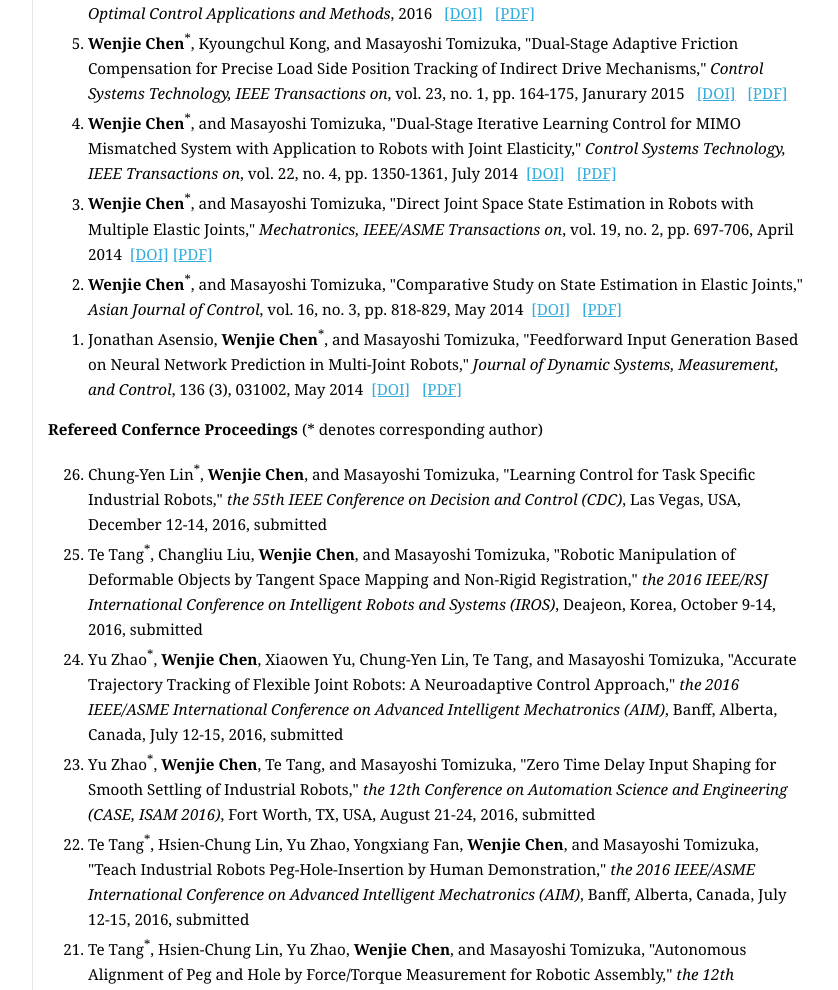
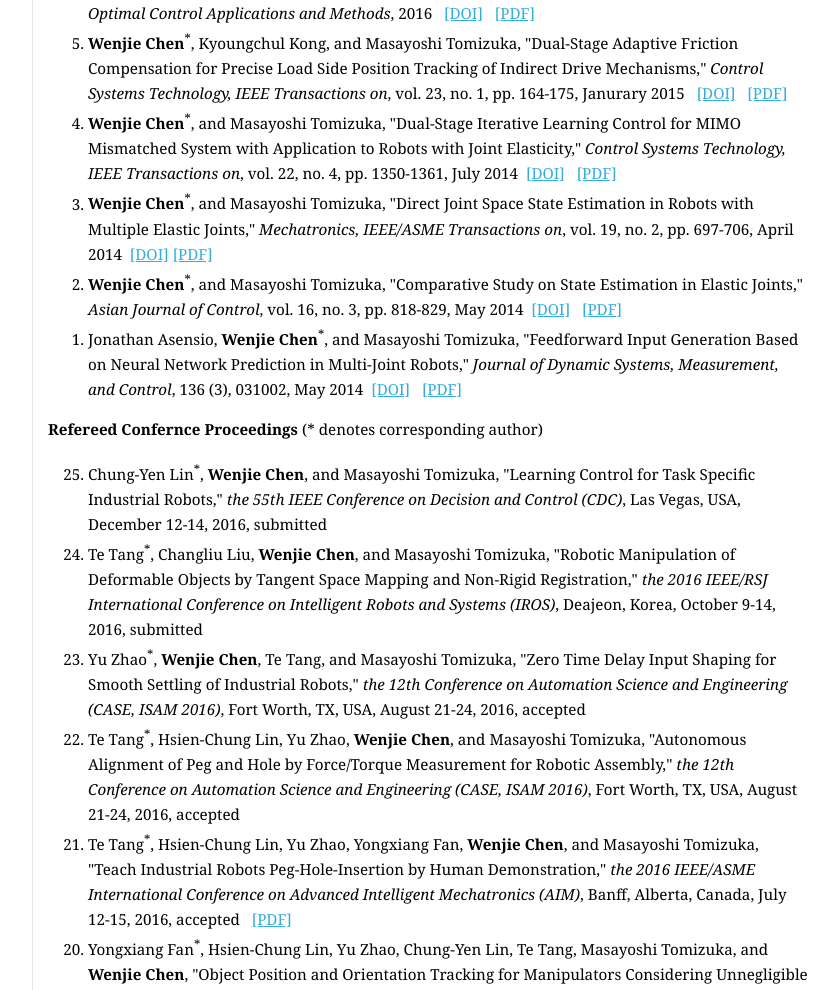
Before and after one commit to wjchen84/wjchen84.github.io, a plain HTML site: page index.html in a window 1280 px wide. Shown: the part 1810-2800 px from the top of the page, without its empty margins (332-1170 px from the left). Drawn offline with Linux system fonts and the light colour scheme; a script that the page names is missing; files whose address does not match are found by name.

Commit message:
Update the paper list and status

```diff
--- a/index.html
+++ b/index.html
@@ -53,7 +53,7 @@
 			<p style="text-align: left;">Oshino-mura, Yamanashi Prefecture 401-0597, Japan</p>
 			<p style="text-align: left;">Email: wjchen AT berkeley.edu</p>
 			<br>
-			<p style="text-align: center;"><font size="1">Last updated on March 23, 2016</font></p>
+			<p style="text-align: center;"><font size="1">Last updated on June 21, 2016</font></p>
 
 <!-- GoStats JavaScript Based Code -->
 <script type="text/javascript" src="http://gostats.com/js/counter.js"></script>
@@ -163,7 +163,7 @@ style="font: 9px sans-serif" title="Web Traffic">Web Traffic</a>
 			<br>
 			<b>Journal Publications</b> (* denotes corresponding author)<br>
 			<ol reversed start="7">
-				<li>Junkai Lu<sup>*</sup>, Kevin Haninger, <b>Wenjie Chen</b>, Masayoshi Tomizuka, Suraj Gowda, and Jose M. Carmena, "Design of a Passive Upper Limb Exoskeleton for Macaque Monkeys," <i>ASME Journal of Dynamic Systems, Measurement, and Control</i>, 2016, under review
+				<li>Junkai Lu<sup>*</sup>, Kevin Haninger, <b>Wenjie Chen</b>, Masayoshi Tomizuka, Suraj Gowda, and Jose M. Carmena, "Design of a Passive Upper Limb Exoskeleton for Macaque Monkeys," <i>ASME Journal of Dynamic Systems, Measurement, and Control</i>, 2016, accepted
 				<li>Pedro Reynoso-Mora<sup>*</sup>, <b>Wenjie Chen</b>, and Masayoshi Tomizuka, "A Convex Relaxation for the Time-optimal Trajectory Planning of Robotic Manipulators along Predetermined Geometric Paths," <i>Optimal Control Applications and Methods</i>, 2016 &nbsp; <a href="http://onlinelibrary.wiley.com/doi/10.1002/oca.2234/abstract" target="new">[DOI]</a> &nbsp; <a href="publications\2015_OCAM.pdf" target="new">[PDF]</a>
 				<li><b>Wenjie Chen</b><sup>*</sup>, Kyoungchul Kong, and Masayoshi Tomizuka, "Dual-Stage Adaptive Friction Compensation for Precise Load Side Position Tracking of Indirect Drive Mechanisms," <i>Control Systems Technology, IEEE Transactions on</i>, vol. 23, no. 1, pp. 164-175, Janurary 2015 &nbsp; <a href="http://dx.doi.org/10.1109/TCST.2014.2317776" target="new">[DOI]</a> &nbsp; <a href="publications\2014_TCST_FricComp.pdf" target="new">[PDF]</a>
 				<li><b>Wenjie Chen</b><sup>*</sup>, and Masayoshi Tomizuka, "Dual-Stage Iterative Learning Control for MIMO Mismatched System with Application to Robots with Joint Elasticity," <i>Control Systems Technology, IEEE Transactions on</i>, vol. 22, no. 4, pp. 1350-1361, July 2014&nbsp; <a href="http://dx.doi.org/10.1109/TCST.2013.2279652" target="new">[DOI]</a> &nbsp; <a href="publications\2014_TCST_ILC.pdf" target="new">[PDF]</a>
@@ -175,17 +175,17 @@ style="font: 9px sans-serif" title="Web Traffic">Web Traffic</a>
 			<ol reversed start="16">
             </ol> -->
 			<b>Refereed Confernce Proceedings</b> (* denotes corresponding author)<br>
-			<ol reversed start="26">
+			<ol reversed start="25">
 				<li>Chung-Yen Lin<sup>*</sup>, <b>Wenjie Chen</b>, and Masayoshi Tomizuka, "Learning Control for Task Specific Industrial Robots," <i>the 55th IEEE Conference on Decision and Control (CDC)</i>, Las Vegas, USA, December 12-14, 2016, submitted</li>
 				<li>Te Tang<sup>*</sup>, Changliu Liu, <b>Wenjie Chen</b>, and Masayoshi Tomizuka, "Robotic Manipulation of Deformable Objects by Tangent Space	Mapping and Non-Rigid Registration," <i>the 2016 IEEE/RSJ International Conference on Intelligent Robots and Systems (IROS)</i>,  Deajeon, Korea, October 9-14, 2016, submitted</li>
-				<li>Yu Zhao<sup>*</sup>, <b>Wenjie Chen</b>, Xiaowen Yu, Chung-Yen Lin, Te Tang, and Masayoshi Tomizuka, "Accurate Trajectory Tracking of Flexible Joint Robots: A Neuroadaptive Control Approach," <i>the 2016 IEEE/ASME International Conference on Advanced Intelligent Mechatronics (AIM)</i>, Banff, Alberta, Canada, July 12-15, 2016, submitted</li>
-				<li>Yu Zhao<sup>*</sup>, <b>Wenjie Chen</b>, Te Tang, and Masayoshi Tomizuka, "Zero Time Delay Input Shaping for Smooth Settling of Industrial Robots," <i>the 12th Conference on Automation Science and Engineering (CASE, ISAM 2016)</i>,  Fort Worth, TX, USA, August 21-24, 2016, submitted</li>
-				<li>Te Tang<sup>*</sup>, Hsien-Chung Lin, Yu Zhao, Yongxiang Fan, <b>Wenjie Chen</b>, and Masayoshi Tomizuka, "Teach Industrial Robots Peg-Hole-Insertion by Human Demonstration," <i>the 2016 IEEE/ASME International Conference on Advanced Intelligent Mechatronics (AIM)</i>, Banff, Alberta, Canada, July 12-15, 2016, submitted</li>
-				<li>Te Tang<sup>*</sup>, Hsien-Chung Lin, Yu Zhao, <b>Wenjie Chen</b>, and Masayoshi Tomizuka, "Autonomous Alignment of Peg and Hole by Force/Torque Measurement for Robotic Assembly," <i>the 12th Conference on Automation Science and Engineering (CASE, ISAM 2016)</i>,  Fort Worth, TX, USA, August 21-24, 2016, submitted</li>
+				<!--<li>Yu Zhao<sup>*</sup>, <b>Wenjie Chen</b>, Xiaowen Yu, Chung-Yen Lin, Te Tang, and Masayoshi Tomizuka, "Accurate Trajectory Tracking of Flexible Joint Robots: A Neuroadaptive Control Approach," <i>the 2016 IEEE/ASME International Conference on Advanced Intelligent Mechatronics (AIM)</i>, Banff, Alberta, Canada, July 12-15, 2016, submitted</li>-->
+				<li>Yu Zhao<sup>*</sup>, <b>Wenjie Chen</b>, Te Tang, and Masayoshi Tomizuka, "Zero Time Delay Input Shaping for Smooth Settling of Industrial Robots," <i>the 12th Conference on Automation Science and Engineering (CASE, ISAM 2016)</i>,  Fort Worth, TX, USA, August 21-24, 2016, accepted</li>
+				<li>Te Tang<sup>*</sup>, Hsien-Chung Lin, Yu Zhao, <b>Wenjie Chen</b>, and Masayoshi Tomizuka, "Autonomous Alignment of Peg and Hole by Force/Torque Measurement for Robotic Assembly," <i>the 12th Conference on Automation Science and Engineering (CASE, ISAM 2016)</i>,  Fort Worth, TX, USA, August 21-24, 2016, accepted</li>
+				<li>Te Tang<sup>*</sup>, Hsien-Chung Lin, Yu Zhao, Yongxiang Fan, <b>Wenjie Chen</b>, and Masayoshi Tomizuka, "Teach Industrial Robots Peg-Hole-Insertion by Human Demonstration," <i>the 2016 IEEE/ASME International Conference on Advanced Intelligent Mechatronics (AIM)</i>, Banff, Alberta, Canada, July 12-15, 2016, accepted &nbsp; <a href="publications\2016_AIM_0170_FI.pdf" target="new">[PDF]</a></li>
 				<li>Yongxiang Fan<sup>*</sup>, Hsien-Chung Lin, Yu Zhao, Chung-Yen Lin, Te Tang, Masayoshi Tomizuka, and <b>Wenjie Chen</b>, "Object Position and Orientation Tracking for Manipulators Considering Unnegligible Sensor
-					Physics," <i>the 2016 International Symposium on Flexible Automation (ISFA)</i>, Cleveland, USA, August 1-3, 2016, submitted</li>
+					Physics," <i>the 2016 International Symposium on Flexible Automation (ISFA)</i>, Cleveland, USA, August 1-3, 2016, accepted &nbsp; <a href="publications\2016_ISFA_0086_FI.pdf" target="new">[PDF]</a></li>
+				<li>Chung-Yen Lin<sup>*</sup>, Yu Zhao, Masayoshi Tomizuka, and <b>Wenjie Chen</b>, "Path-Constrained Trajectory Planning for Robot Service Life Optimization," <i>the 2016 American Control Conference (ACC)</i>,  Boston, MA, USA, July 6-8, 2016, accepted &nbsp; <a href="publications\2016_ACC_0249_FI.pdf" target="new">[PDF]</a></li>
 				<li>Hsien-Chung Lin<sup>*</sup>, Te Tang, Yongxiang Fan, Yu Zhao, Masayoshi Tomizuka, and <b>Wenjie Chen</b>, "Robot Learning from Human Demonstration with Remote Lead through Teaching," <i>the 2016 European Control Conference (ECC)</i>, Aalborg, Denmark, June 29-July 1, 2016, accepted &nbsp; <a href="publications\2016_ECC_0264_FI.pdf" target="new">[PDF]</a></li>
-				<li>Chung-Yen Lin<sup>*</sup>, Yu Zhao, Masayoshi Tomizuka, and <b>Wenjie Chen</b>, "Path-Constrained Trajectory Planning for Robot Service Life Optimization," <i>the 2016 American Control Conference (ACC)</i>,  Boston, MA, USA, July 6-8, 2016, accepted &nbsp; <a href="publications\2016_ACC_0249_FI.pdf" target="new">[PDF]</a></li>
 				<li>Hsien-Chung Lin<sup>*</sup>, Te Tang, Masayoshi Tomizuka, and <b>Wenjie Chen</b>, "Remote Lead Through Teaching by Human Demonstration Device," in <i>Proceedings of the 8th ASME Dynamic Systems and Control Conference (DSCC)</i>,  Columbus, Ohio, USA, October 28-30, 2015 &nbsp; <a href="publications\2015_DSCC_9808.pdf" target="new">[PDF]</a></li>
 				<li>Junkai Lu<sup>*</sup>, Kevin Haninger, <b>Wenjie Chen</b>, and Masayoshi Tomizuka, "Design and Torque-Mode Control of a Cable-Driven Rotary Series Elastic Actuator for Subject-Robot Interaction," in <em>Proceedings of the IEEE/ASME International Conference on Advanced Intelligent Mechatronics (AIM)</em>, Busan, Korea, pp. 158-164, July 7-11, 2015 <b><font color="red">(Best student paper finalist)</font></b>	&nbsp; <a href="publications\2015_AIM_0201_FI.pdf" target="new">[PDF]</a></li>
 				<li>Junkai Lu<sup>*</sup>, <b>Wenjie Chen</b>, Kevin Haninger, and Masayoshi Tomizuka, "A Passive Upper Limb Exoskeleton for Macaques in a BMI Study - Kinematic Design, Analysis, and Calibration," in <i>Proceedings of the 7th ASME Dynamic Systems and Control Conference (DSCC)</i>, San Antonio, Texas, USA, October 22-24, 2014 &nbsp; <a href="publications\2014_DSCC_6027_FI.pdf" target="new">[PDF]</a></li>
@@ -367,7 +367,7 @@ style="font: 9px sans-serif" title="Web Traffic">Web Traffic</a>
 		</div>
 
 		<div class="footer">
-			<p>Copyright &copy; 2009-2015, Wenjie Chen</p>
+			<p>Copyright &copy; 2009-2016, Wenjie Chen</p>
 		</div>
 	</div>
 </body>
```
Also changed, not shown: 6 other files.
